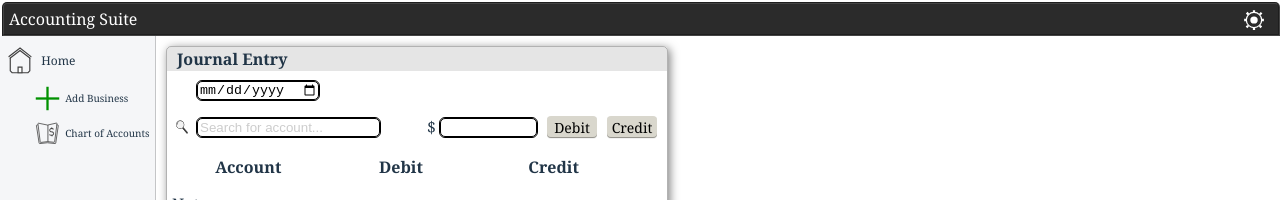
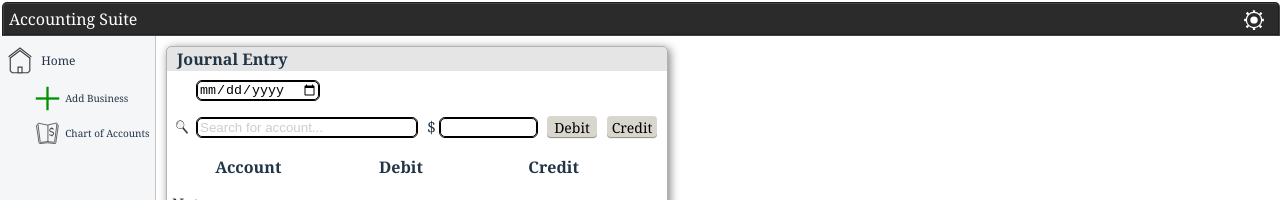
Before and after one commit to jrod04/Accounting.System.Frontend, a React (Vite) app: page / in a window 1280 px wide. Shown: the top 200 px of the page. Built offline with nearby package versions, Linux system fonts and the light colour scheme.

Commit message:
-Updated unit tests and adjusted JournalEntryCard.tsx JSX structure Build: Successful, Unit Tests: Successful

```diff
--- a/src/components/InputSearchTextbox/InputSearchTextbox.module.css
+++ b/src/components/InputSearchTextbox/InputSearchTextbox.module.css
@@ -1,21 +1,26 @@
-.innerContainer {
+.outerContainer {
     display: flex;
-    flex-direction: row;
+    width: 100%;
+    height: 100%;
     position: relative;
-    align-items: center;
-    width: 100%;
 }
 
 .outerInputContainer {
     display: flex;
     flex-direction: column;
+    width: 100%;
+    justify-content: center;
 }
 
 .innerInputContainer {
     display: flex;
     flex-direction: column;
+    width: 100%;
     position: relative;
-    min-width: 0;
+}
+
+.input {
+    border-radius: 5px;
     flex: 1;
 }
 
@@ -25,12 +30,14 @@
     position: absolute;
     top: 18px;
     left: 0;
+    width: 99.5%;
     border: 1px solid rgba(0,0,0,0.3);
     border-radius: 0px 0px 5px 5px;
     background-color: rgba(253,253,253,1);
     overflow-y: auto;
     overflow-x: hidden;
     z-index: 1;
+    flex: 1;
 }
 
 .dropdown button,
@@ -51,17 +58,15 @@
     background-color: rgba(0,0,0,0.3);
 }
 
-.input {
-    border-radius: 5px;
-}
-
 .btn {
     margin-left: -10px;
     z-index: 0;
 }
 
 .errors {
+    display: flex;
     position: absolute;
-    width: 100%;
-    top: 18px;
+    top: 20px;
+    padding: 2px;
+    flex: 1;
 }
--- a/src/components/InputSearchTextbox/InputSearchTextbox.tsx
+++ b/src/components/InputSearchTextbox/InputSearchTextbox.tsx
@@ -13,12 +13,13 @@ interface iInputSearchTextbox {
     showImage: boolean;
     searchValue: string;
     errors: string;
-    ref?: RefObject<HTMLInputElement | null> | undefined;
-    dropdownValues?: tDropdownValues[] | undefined;
     dropdownHeight?: number | undefined;
     dropdownWidth?: number | undefined;
     textboxWidth?: number | undefined;
     textboxHeight?: number | undefined;
+
+    ref?: RefObject<HTMLInputElement | null> | undefined;
+    dropdownValues?: tDropdownValues[] | undefined;
     iconWidth? : number | undefined;
     iconHeight? : number | undefined;
     cb_handlerOnChange: (e: ChangeEvent<HTMLInputElement>) => void;
@@ -51,6 +52,11 @@ const InputSearchTextbox = ({...inputSearchTextboxInputs}: iInputSearchTextbox)
 
     const finalIconWidth = iconWidth ? iconWidth : 0;
     const finalIconHeight = iconHeight ? iconHeight : 0;
+
+    const handlerOnChange = (e: FocusEvent<HTMLInputElement>) => {
+        setOpenDropdown(true);
+        cb_handlerOnChange(e);
+    };
 
     const handlerOnFocus = (e: FocusEvent<HTMLInputElement>) => {
         setOpenDropdown(true);
@@ -87,35 +93,34 @@ const InputSearchTextbox = ({...inputSearchTextboxInputs}: iInputSearchTextbox)
 
     return(
         <section data-testid='Search container' className={styles.outerContainer}>
-            <div className={styles.innerContainer}>
             <div className={styles.outerInputContainer}>
                 <div className={styles.innerInputContainer}>
                     <input name='inputSearchTextbox'
                            className={styles.input}
-                               style={{width: textboxWidth ? `${textboxWidth}px` : '',
-                                       height: textboxHeight ? `${textboxHeight}px` : '',
+                           style={{width: textboxWidth ? textboxWidth : '',
+                                   height: textboxHeight ? textboxHeight : '',
                                    zIndex: '2',
                                    color: ['Search...', 'Search for account...'].includes(searchValue) ? 'rgba(0,0,0,0.2)' :
                                                                                                          'rgba(0,0,0,1)'}}
                            aria-label={ariaLabel}
                            type='textbox'
-                               onChange={cb_handlerOnChange}
+                           onChange={handlerOnChange}
                            onFocus={handlerOnFocus}
                            onBlur={handlerOnBlur}
                            value={searchValue}
                            ref={ref}
                            autoComplete='off' />
                     {openDropdown &&
-                            <div className={styles.dropdown}
-                                 style={{width: dropdownWidth ? `${dropdownWidth}px` : '',
-                                         height: dropdownHeight ? `${dropdownHeight}px` : ''}}>
+                        <div data-testid='dropdown' className={styles.dropdown}
+                             style={{width: dropdownWidth ? dropdownWidth : '',
+                                     height: dropdownHeight ? dropdownHeight : ''}}>
                             {dropdownPopulation}
                     </div>
                     }
                 </div>
                 {showImage &&
                     <div className={styles.btn}>
-                            <ButtonIcon ariaLabel='Input Search Textbox'
+                        <ButtonIcon ariaLabel='Input Search Button'
                                     alt='Search Button Icon'
                                     title='Search Button Icon'
                                     icon={MagnifyingGlass}
@@ -126,11 +131,10 @@ const InputSearchTextbox = ({...inputSearchTextboxInputs}: iInputSearchTextbox)
                     </div>
                 }
             </div>
-                <div data-testid='errorContainer'
+            <div data-testid='Error container'
                  className={styles.errors}
                  style={{color: 'rgba(199,0,57,1)'}}>
                  {errors}
-                </div>
             </div>
         </section>
     );
--- a/src/components/JournalEntryCard/JournalEntryCard.tsx
+++ b/src/components/JournalEntryCard/JournalEntryCard.tsx
@@ -90,7 +90,7 @@ const JournalEntryCard = ({...journalCardEntryProps}: iJournalEntryCard) => {
         //TODO: Check if entry textbox contains only numerical and . figures, etc., if not: error
         //TODO: Check if entry already exists
         if (dropdownValues && (dropdownValues.filter(value => value.value === refAccount.current?.value).length === 0)) {
-            setErrors({...errors, account: 'Account does not exist'});
+            setErrors({...errors, account: 'Account does not exist.'});
             return;
         } else {
             setErrors({...errors, account: ''});
@@ -243,8 +243,6 @@ const JournalEntryCard = ({...journalCardEntryProps}: iJournalEntryCard) => {
                                         searchValue={searchValue}
                                         errors={errors.account}
                                         dropdownValues={finalDropdownValues}
-                                        dropdownWidth={218}
-                                        dropdownHeight={190}
                                         showImage={false}
                                         ref={refAccount}
                                         cb_handlerOnChange={cb_handlerOnChange}
--- a/src/components/UtilityContainer/UtilityContainer.tsx
+++ b/src/components/UtilityContainer/UtilityContainer.tsx
@@ -40,7 +40,7 @@ const UtilityContainer = ({...utilityContainerInputs}: iUtilityContainer) => {
     });
 
     return(
-        <section data-testid='utilityContainer'
+        <section data-testid='Utility container'
                  className={styles.container}
                  style={{width: width === 0 ? '100%' : `${width}px`,
                          height: height === 0 ? '100%' : `${height}px`,
--- a/src/views/ChartOfAccounts/ChartOfAccounts.tsx
+++ b/src/views/ChartOfAccounts/ChartOfAccounts.tsx
@@ -61,6 +61,8 @@ const ChartOfAccounts = () => {
                                 errors=''
                                 textboxWidth={200}
                                 textboxHeight={15}
+                                dropdownWidth={218}
+                                dropdownHeight={190}
                                 iconWidth={25}
                                 iconHeight={25}
                                 showImage={true}
```
Also changed, not shown: 2 other files (tests, documents, lock files or other folders). Lines whose indentation alone changed are shown as unchanged.
